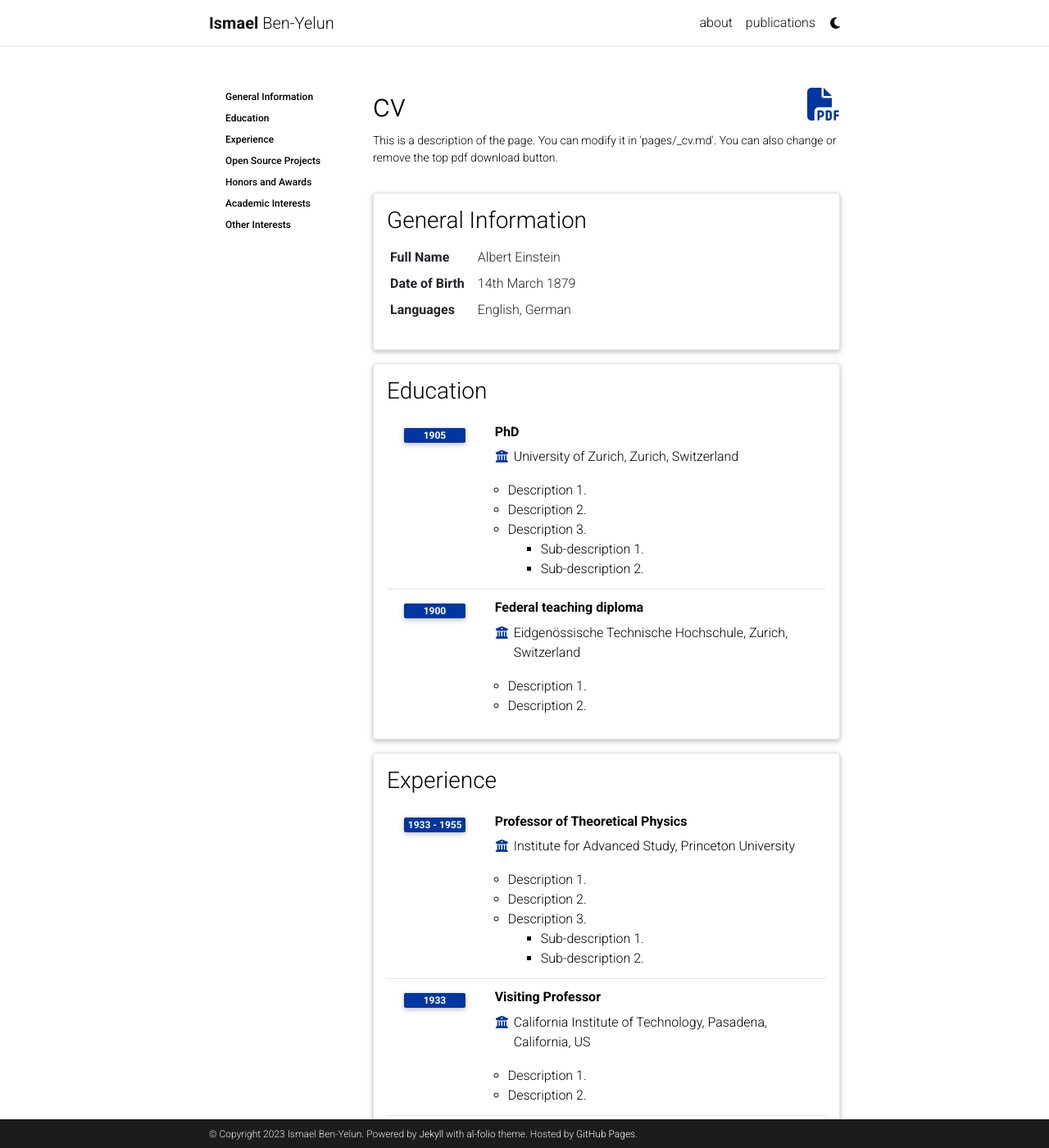
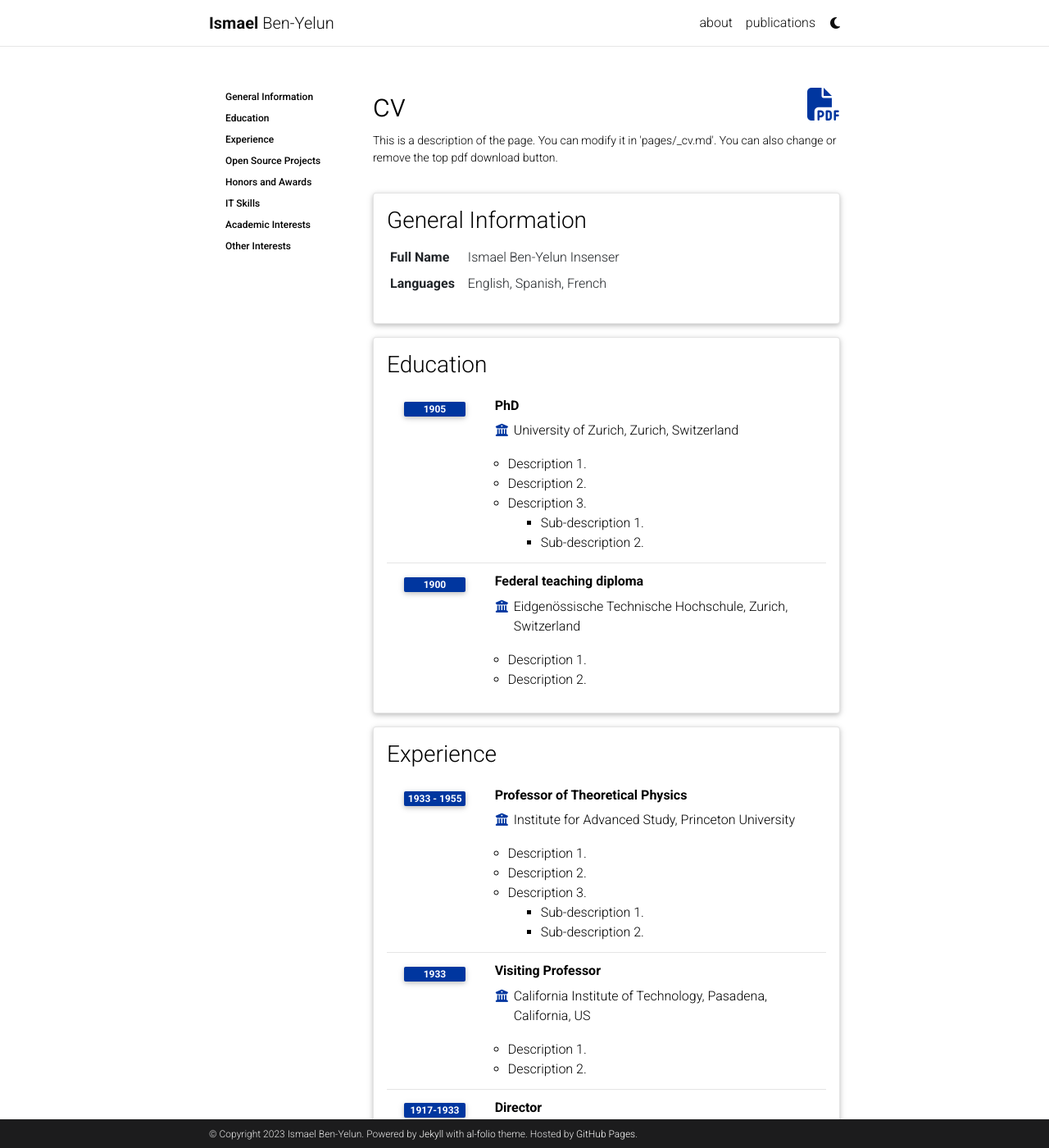
Before and after one commit to IsmaelBenyelun/ismaelbenyelun.github.io, a Jekyll site: the page built from _pages/cv.md, in a window 1280 px wide and 1400 px high. Shown: the whole window at 82% size. Built offline with Jekyll 4.4.1, drawn with Linux system fonts in a browser that asks for light colours; comment, search, counter and statistics services are not loaded; a style sheet for code colours, icons or effects is not loaded; some of the changed text lies outside the part shown.

Commit message:
Change social icons

```diff
--- a/_data/cv.yml
+++ b/_data/cv.yml
@@ -2,11 +2,9 @@
   type: map
   contents:
     - name: Full Name
-      value: Albert Einstein
-    - name: Date of Birth
-      value: 14th March 1879
+      value: Ismael Ben-Yelun Insenser
     - name: Languages
-      value: English, German
+      value: English, Spanish, French
 
 - title: Education
   type: time_table
@@ -79,6 +77,12 @@
       items:
         - Max Planck Medal
 
+- title: IT Skills
+  type: list
+  contents:
+    - Python
+    - Matlab
+
 - title: Academic Interests
   type: nested_list
   contents:
--- a/_includes/social.html
+++ b/_includes/social.html
@@ -1,3 +1,6 @@
+            {%- if site.linkedin_username -%}
+            <a href="https://www.linkedin.com/in/{{ site.linkedin_username }}" title="LinkedIn"><i class="fa-brands fa-linkedin"></i></a>
+            {% endif %}
             {%- if site.email -%}
             <a href="mailto:{{ site.email | encode_email }}" title="email"><i class="fa-solid fa-envelope"></i></a>
             {% endif %}
@@ -33,9 +36,6 @@
             {% endif %}
             {%- if site.github_username -%}
             <a href="https://github.com/{{ site.github_username }}" title="GitHub"><i class="fa-brands fa-github"></i></a>
-            {% endif %}
-            {%- if site.linkedin_username -%}
-            <a href="https://www.linkedin.com/in/{{ site.linkedin_username }}" title="LinkedIn"><i class="fa-brands fa-linkedin"></i></a>
             {% endif %}
             {%- if site.x_username -%}
             <a href="https://twitter.com/{{ site.x_username }}" title="X"><i class="fa-brands fa-x-twitter"></i></a>
--- a/_pages/cv.md
+++ b/_pages/cv.md
@@ -4,7 +4,7 @@
 title: cv
 nav: false
 nav_order: 4
-cv_pdf: example_pdf.pdf
+cv_pdf: CV-Ismael_Ben-Yelun.pdf
 description: This is a description of the page. You can modify it in 'pages/_cv.md'. You can also change or remove the top pdf download button.
 toc:
   sidebar: left
--- a/_sass/_base.scss
+++ b/_sass/_base.scss
@@ -354,7 +354,7 @@
   text-align: center;
 
   .contact-icons {
-    font-size: 4rem;
+    font-size: 2rem;
 
     a {
       i::before {
```
Also changed, not shown: _layouts/about.html (+14 -11 lines), _pages/about.md (line endings or trailing spaces), 2 other files.
